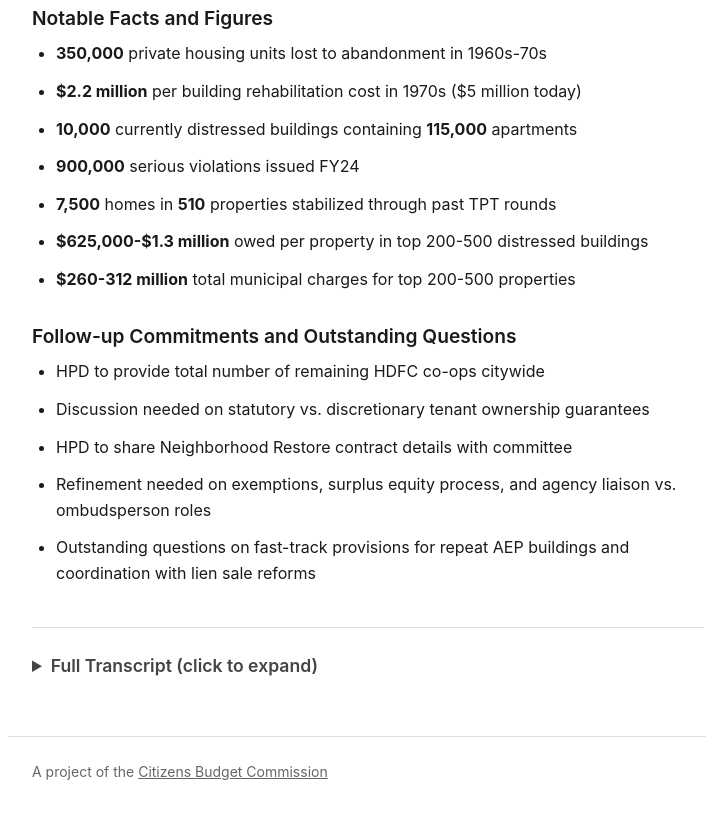
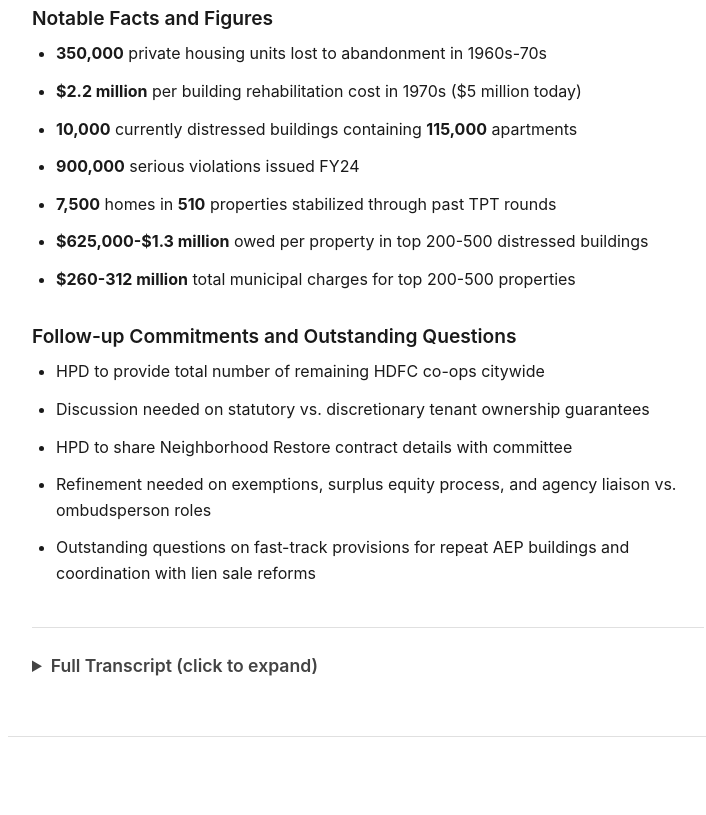
Before and after one commit to whiffythesheep/hownycworks, a plain HTML site: page site/output/hearings/affordable-housing-third-party-transfer/index.html in a window 1280 px wide. Shown: the part 1783-2598 px from the top of the page, without its empty margins (272-978 px from the left). After the commit the page ends 2576 px from the top, so only its background shows below. Drawn offline with Linux system fonts and the light colour scheme.

Commit message:
Remove Citizens Budget Commission attribution from footer
This is a personal project, not a CBC project.

```diff
--- a/site/output/hearings/affordable-housing-third-party-transfer/index.html
+++ b/site/output/hearings/affordable-housing-third-party-transfer/index.html
@@ -389,7 +389,6 @@
 
     </main>
     <footer>
-        <p>A project of the <a href="https://cbcny.org">Citizens Budget Commission</a></p>
     </footer>
 </body>
 </html>
```
Also changed, not shown: site/output/hearings/committee-on-finance/index.html (+0 -1 lines), site/output/hearings/committee-on-hospitals/index.html (+0 -1 lines), site/output/hearings/committee-on-housing-and-buildings/index.html (+0 -1 lines), site/output/hearings/nyc-streets-plan-2026/index.html (+0 -1 lines), site/output/index.html (+0 -1 lines), site/templates/base.html (+0 -1 lines).
